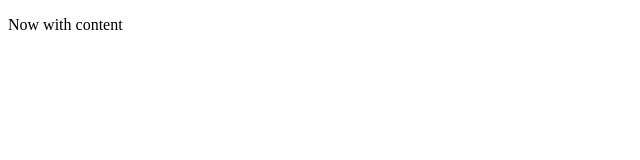
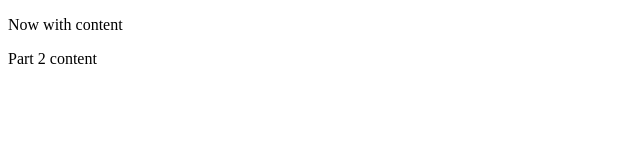
Before and after one commit to nathan-pham/test-graphite, a plain HTML site: page index.html in a window 1280 px wide. Shown: the full height of the page, 0-640 px from the left. Drawn offline with Linux system fonts and the light colour scheme.

Commit message:
include more text

```diff
--- a/index.html
+++ b/index.html
@@ -8,5 +8,6 @@
     </head>
     <body>
         <p>Now with content</p>
+        <p>Part 2 content</p>
     </body>
 </html>
```
